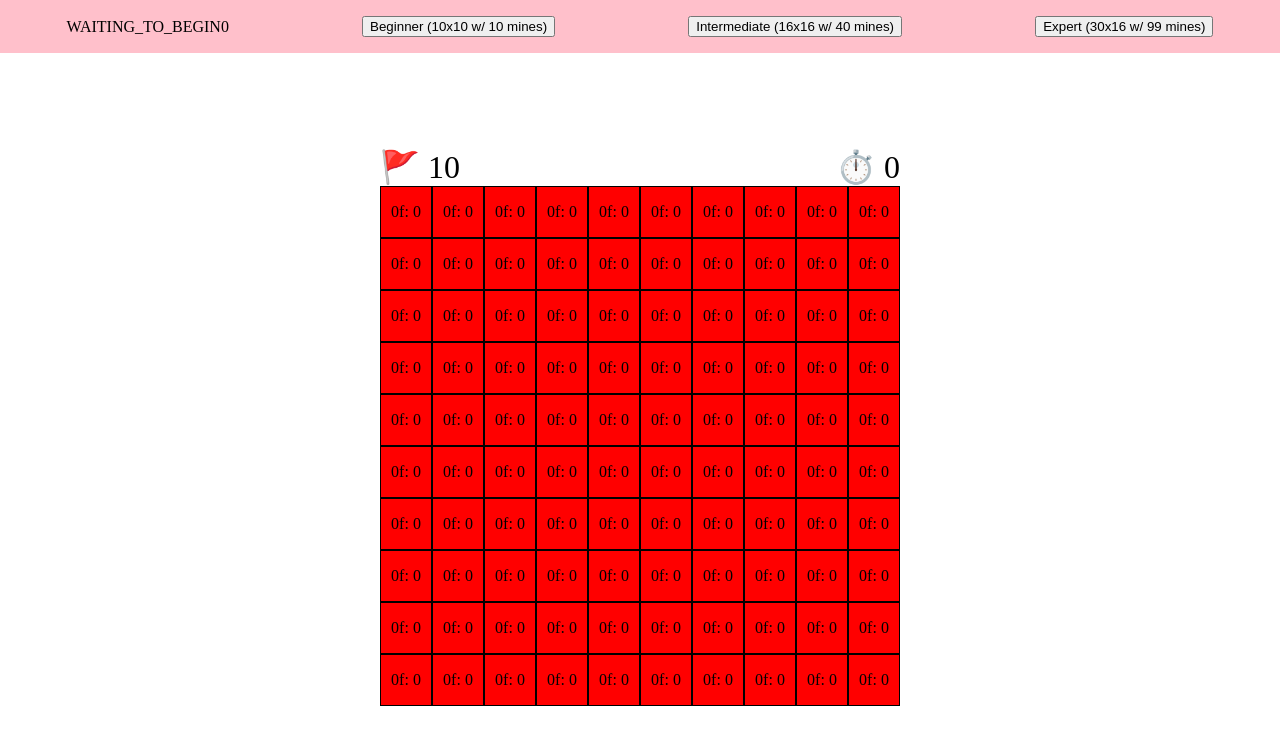
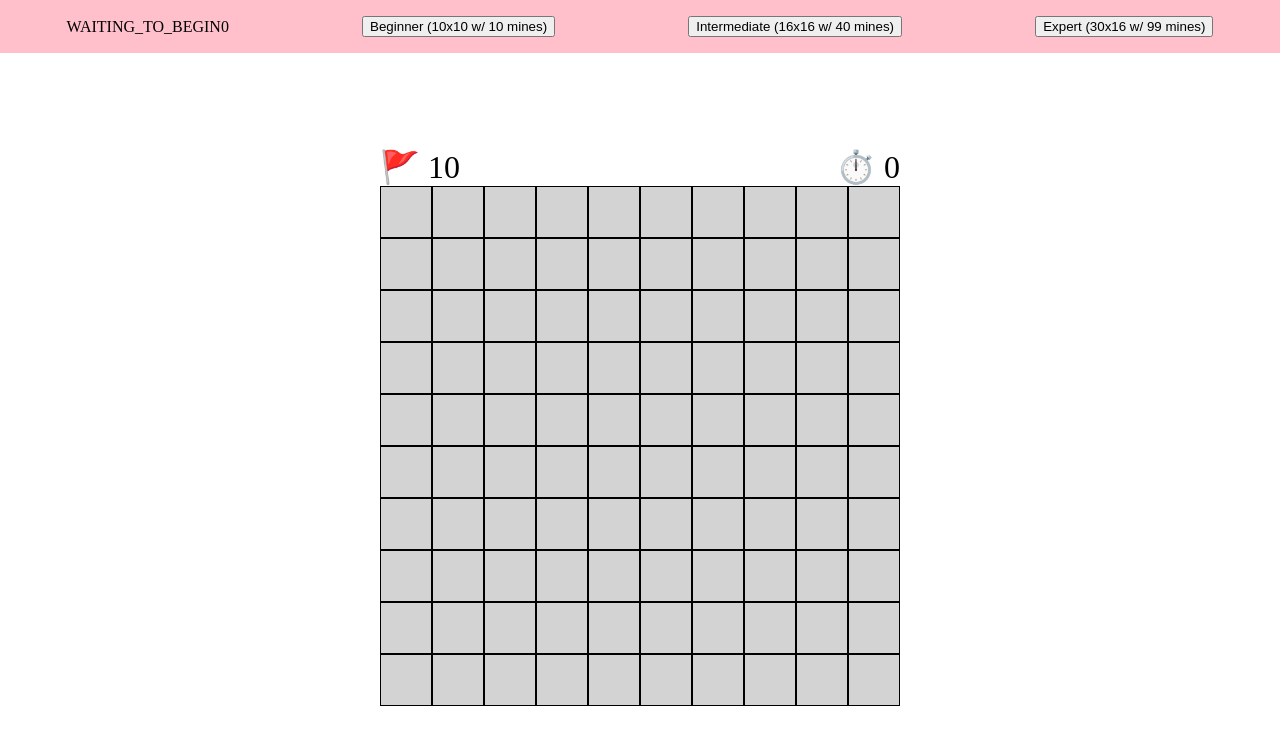
Before and after one commit to lopkik/quick-minesweeper, a React (Vite) app: page / in a window 1280 px wide. Shown: the top 744 px of the page. Built offline with nearby package versions, Linux system fonts and the light colour scheme.

Commit message:
cleaned up styles and winning and losing logic

```diff
--- a/src/components/Square.tsx
+++ b/src/components/Square.tsx
@@ -1,9 +1,22 @@
+import { BOMB_VALUE } from "../constants";
 import { useGameStateStore } from "../gameStateStore";
 
 interface SquareProps extends BoardSquare {
   x: number;
   y: number;
 }
+
+const getTextFromValue = (value: number) => {
+  if (value === BOMB_VALUE) return "💣";
+  if (value === 0) return "";
+  return `${value}`;
+};
+
+const getBackgroundColor = (isRevealed: boolean, value: number) => {
+  if (!isRevealed) return "lightgray";
+  if (value === BOMB_VALUE) return "red";
+  return "darkgray";
+};
 
 export const Square = (props: SquareProps) => {
   const { isRevealed, isFlagged, value, surroundingFlagCount, x, y } = props;
@@ -19,6 +32,7 @@ export const Square = (props: SquareProps) => {
 
   return (
     <div
+      className="square"
       onClick={() => {
         if (gameStatus === "WAITING_TO_BEGIN") {
           generateStartingBoard(x, y);
@@ -39,19 +53,11 @@ export const Square = (props: SquareProps) => {
           toggleIsFlaggedAt(x, y, isFlagged);
       }}
       style={{
-        backgroundColor: isRevealed ? "green" : "red",
-        width: 50,
-        height: 50,
-        border: "1px solid black",
-        display: "flex",
-        justifyContent: "center",
-        alignItems: "center",
-        fontWeight: isFlagged ? "bold" : "normal",
-        cursor: "pointer",
+        backgroundColor: getBackgroundColor(isRevealed, value),
       }}
     >
-      {value === -1 ? "BBB" : value}
-      f: {surroundingFlagCount}
+      {isFlagged && <span>🚩</span>}
+      {isRevealed && <span>{getTextFromValue(value)}</span>}
     </div>
   );
 };
--- a/src/gameStateStore.ts
+++ b/src/gameStateStore.ts
@@ -38,7 +38,21 @@ export const useGameStateStore = create<GameState>((set, get) => ({
     } = get();
     if (width * height - revealedSquares === mineCount) {
       get().stopTimer();
-      set({ gameStatus: "WON" });
+      // flag any remaining unflagged bombs and win game
+      set((state) => {
+        const newBoard = [...state.board];
+        for (let y = 0; y < get().gameSettings.height; y++) {
+          for (let x = 0; x < get().gameSettings.width; x++) {
+            if (newBoard[y][x].value === -1) newBoard[y][x].isFlagged = true;
+          }
+        }
+        return {
+          ...state,
+          board: newBoard,
+          flaggedSquares: state.gameSettings.mineCount,
+          gameStatus: "WON",
+        };
+      });
     }
   },
   generateStartingBoard: (startXIndex, startYIndex) => {
@@ -79,11 +93,22 @@ export const useGameStateStore = create<GameState>((set, get) => ({
     const board = get().board;
     if (board[y][x].isFlagged) return;
     if (board[y][x].value === BOMB_VALUE) {
+      get().stopTimer();
       // lose the game, reveal all bombs
-      set({ gameStatus: "LOST" });
-      return;
-    }
-    if (board[y][x].value === 0 && !board[y][x].isRevealed) {
+      set((state) => {
+        const newBoard = [...state.board];
+        for (let y = 0; y < get().gameSettings.height; y++) {
+          for (let x = 0; x < get().gameSettings.width; x++) {
+            if (newBoard[y][x].value === -1) newBoard[y][x].isRevealed = true;
+          }
+        }
+        return {
+          ...state,
+          board: newBoard,
+          gameStatus: "LOST",
+        };
+      });
+    } else if (board[y][x].value === 0 && !board[y][x].isRevealed) {
       set((state) => {
         const newBoard = [...state.board];
         newBoard[y][x].isRevealed = true;
--- a/src/styles.css
+++ b/src/styles.css
@@ -30,3 +30,13 @@ body {
   justify-content: center;
   align-items: center;
 }
+
+.square {
+  width: 50px;
+  height: 50px;
+  border: 1px solid black;
+  display: flex;
+  justify-content: center;
+  align-items: center;
+  cursor: pointer;
+}
```
